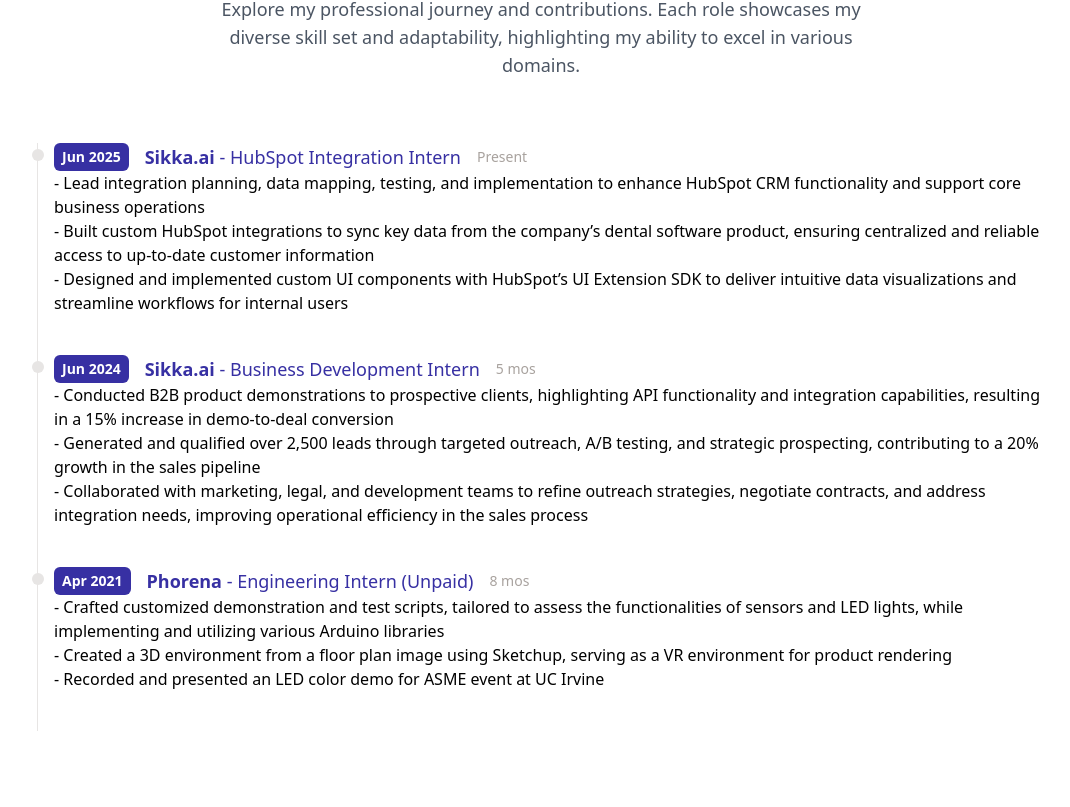
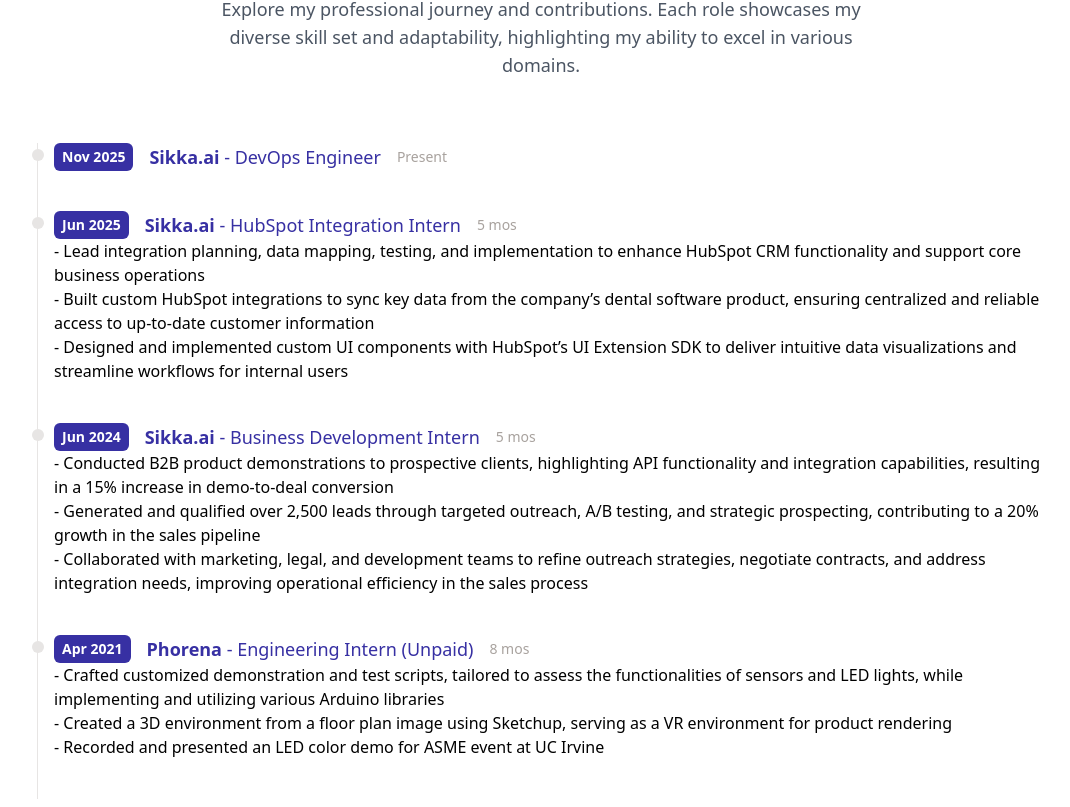
Before and after one commit to marcus-leung/portfolio, a React (Vite) app: page / in a window 1280 px wide. Shown: the part 793-1600 px from the top of the page, without its empty margins (99-1169 px from the left). Built offline with nearby package versions, Linux system fonts and the light colour scheme.

Commit message:
update skills

```diff
--- a/src/components/FrameworkSkills.jsx
+++ b/src/components/FrameworkSkills.jsx
@@ -18,8 +18,8 @@
           text='Tailwind'
         />
         <SkillItem
-          link='https://cdn.jsdelivr.net/gh/devicons/devicon/icons/git/git-original.svg'
-          text='Git'
+          link='https://cdn.jsdelivr.net/gh/devicons/devicon@latest/icons/nextjs/nextjs-original-wordmark.svg'
+          text='Next.js'
         />
         <SkillItem
           link='https://cdn.jsdelivr.net/gh/devicons/devicon@latest/icons/nodejs/nodejs-original.svg'
--- a/src/components/PlatformSkills.jsx
+++ b/src/components/PlatformSkills.jsx
@@ -26,12 +26,12 @@
           text='Jira'
         />
         <SkillItem
-          link='https://cdn.jsdelivr.net/gh/devicons/devicon@latest/icons/figma/figma-original.svg'
-          text='Figma'
+          link='https://cdn.jsdelivr.net/gh/devicons/devicon@latest/icons/argocd/argocd-original-wordmark.svg'
+          text='ArgoCD'
         />
         <SkillItem
-          link='https://cdn.jsdelivr.net/gh/devicons/devicon@latest/icons/vscode/vscode-original.svg'
-          text='VS Code'
+          link='https://cdn.jsdelivr.net/gh/devicons/devicon@latest/icons/mongodb/mongodb-original-wordmark.svg'
+          text='MongoDB'
         />
       </div>
     </div>
--- a/src/data/jobs.jsx
+++ b/src/data/jobs.jsx
@@ -1,9 +1,17 @@
 const jobs = [
+  {
+    date: 'Nov 2025',
+    company: 'Sikka.ai',
+    role: 'DevOps Engineer',
+    duration: 'Present',
+    details: [
+    ]
+  },
   {
     date: 'Jun 2025',
     company: 'Sikka.ai',
     role: 'HubSpot Integration Intern',
-    duration: 'Present',
+    duration: '5 mos',
     details: [
       '- Lead integration planning, data mapping, testing, and implementation to enhance HubSpot CRM functionality and support core business operations',
       '- Built custom HubSpot integrations to sync key data from the company’s dental software product, ensuring centralized and reliable access to up-to-date customer information',
```
Also changed, not shown: 1 other file (tests, documents, lock files or other folders).
